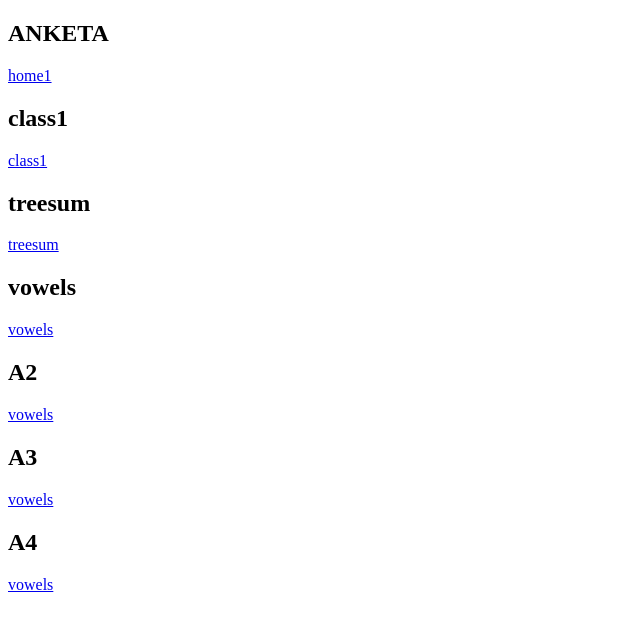
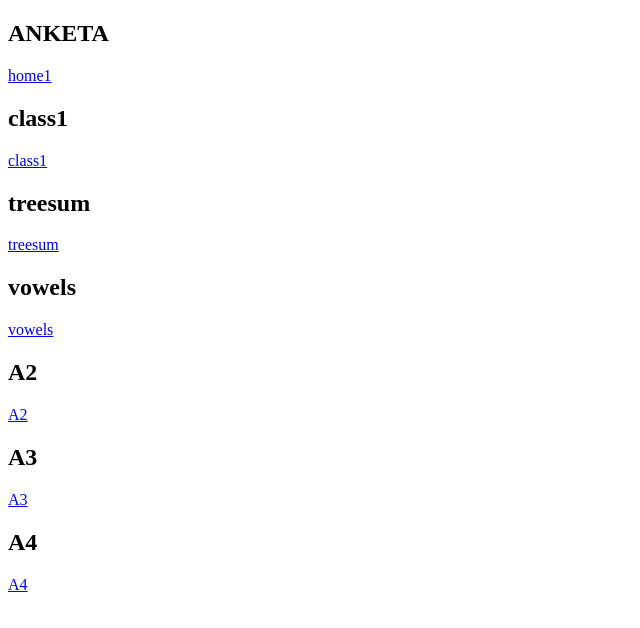
Before and after one commit to svetlana19051992/FD2-121-22svetlana, a plain HTML site: page index.html in a window 1280 px wide. Shown: the whole page, without its empty margins (0-640 px from the left). Drawn offline with Linux system fonts and the light colour scheme.

Commit message:
commit16122

```diff
--- a/index.html
+++ b/index.html
@@ -17,10 +17,10 @@
     <h2>vowels</h2>
     <a href="home/vowels.html">vowels</a>
     <h2>A2</h2>
-    <a href="home/A2.html">vowels</a>
+    <a href="home/A2.html">A2</a>
     <h2>A3</h2>
-    <a href="home/A3.html">vowels</a>
+    <a href="home/A3.html">A3</a>
     <h2>A4</h2>
-    <a href="home/A4.html">vowels</a>
+    <a href="home/A4.html">A4</a>
 </body>
 </html>
```
Also changed, not shown: home/class4.html (+1 -0 lines).
